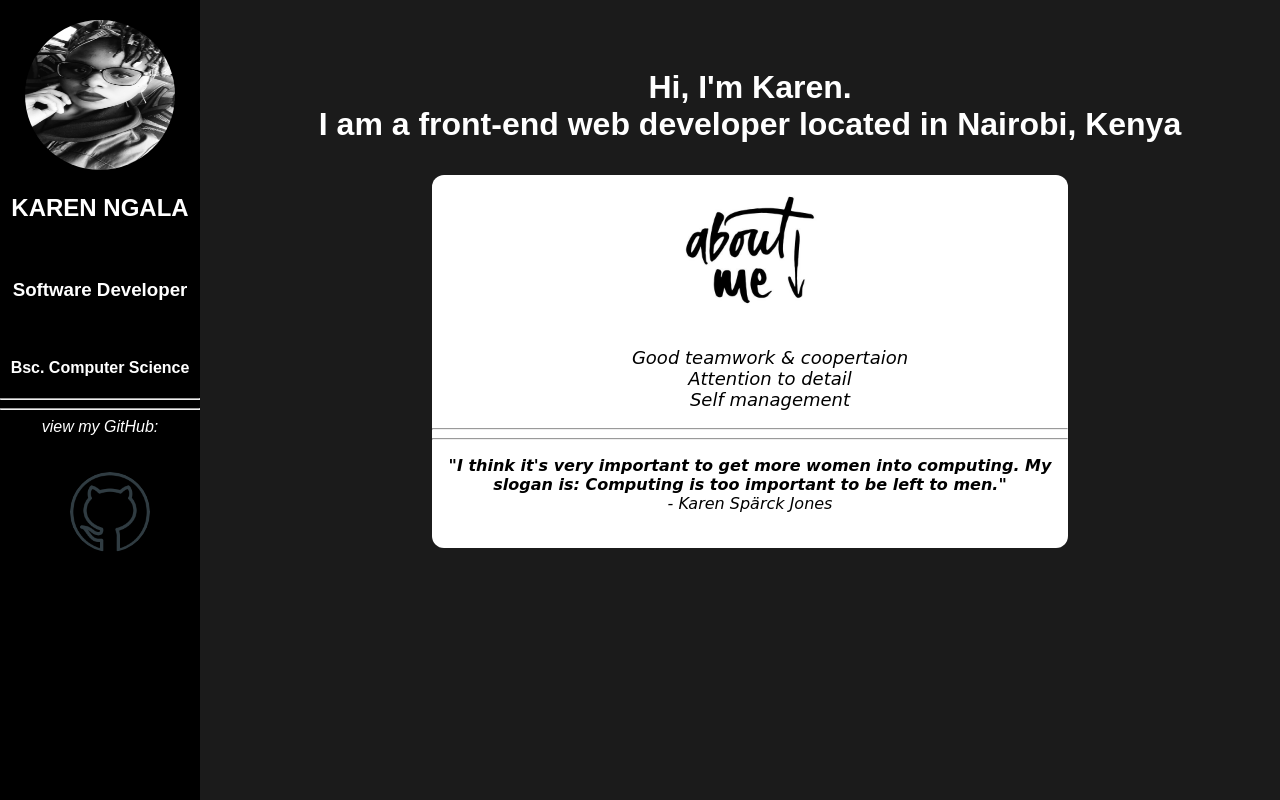
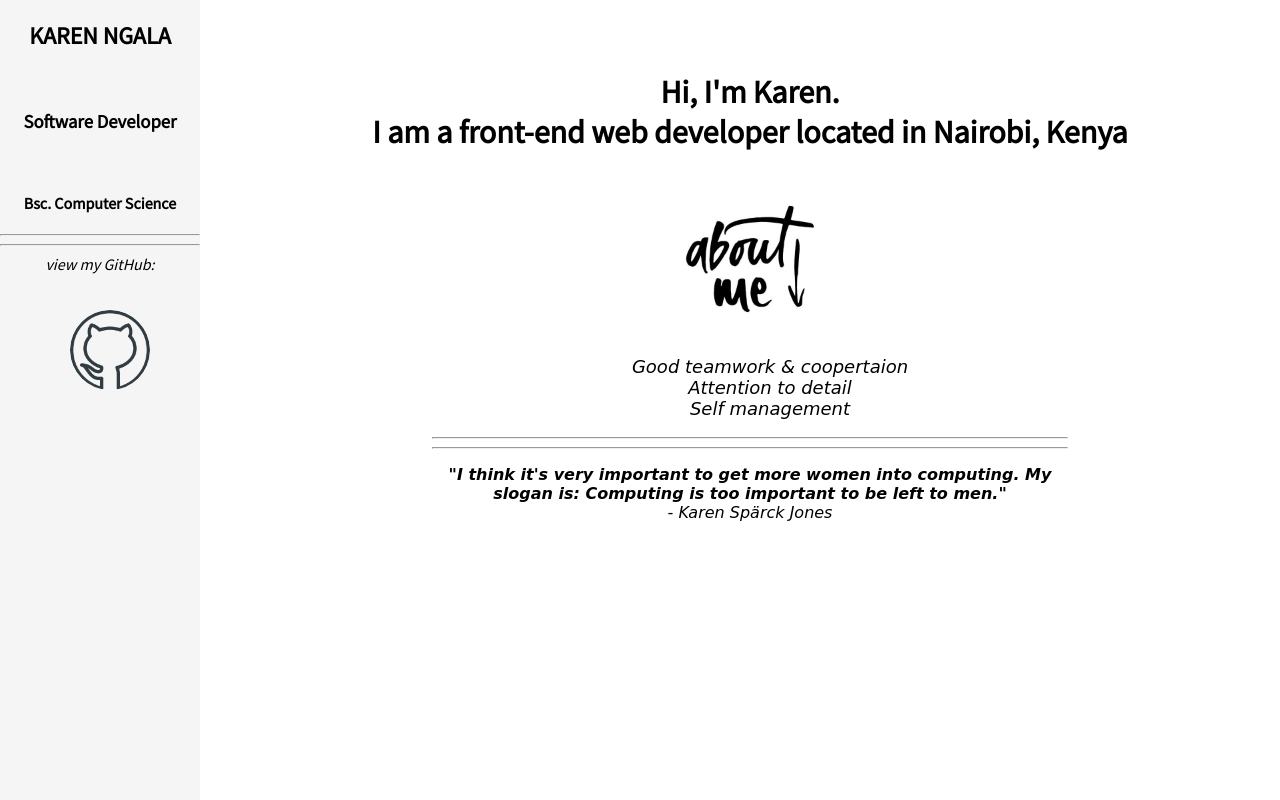
Before and after one commit to KarenNgala/TBD, a plain HTML site: page index.html in a window 1280 px wide. Drawn offline with Linux system fonts and the light colour scheme.

Commit message:
Little mandatory update

```diff
--- a/css/style.css
+++ b/css/style.css
@@ -1,12 +1,13 @@
+@import url('https://fonts.googleapis.com/css2?family=Source+Sans+Pro&display=swap');
 * {
     box-sizing: border-box;
 }
 
 body {
-    background-color: rgb(27, 27, 27);
+    /* background-color: rgb(27, 27, 27); */
     margin: 0;
-    font-family: Arial, Helvetica, sans-serif;
-    color: white;
+    font-family: 'Source Sans Pro', sans-serif;
+    color: black;
 }
 
 .sidebar {
@@ -16,7 +17,7 @@ body {
     z-index: 1;
     top: 0;
     left: 0;
-    background-color: black;
+    background-color: whitesmoke;
     overflow-x: hidden;
     text-align: center;
 }
@@ -28,7 +29,7 @@ body {
 
 .sidebar a {
     border-radius: 80%;
-    color: white;
+    color: black;
     padding: 16px;
     text-decoration: none;
     margin-left: 10%;
--- a/index.html
+++ b/index.html
@@ -3,14 +3,14 @@
 
 <head>
     <meta charset="UTF-8">
-    <meta name="viewport" content="width=" ", initial-scale=1.0">
+    <meta name="viewport" content="width=" initial-scale="1.0">
     <title>Portfolio</title>
     <link rel="stylesheet" href="css/style.css">
 </head>
 
 <body>
     <div class="sidebar">
-        <img src="images/IMG_20200424_170000.jpg" alt="profile" width="150px" height="150px">
+        <!-- <img src="images/IMG_20200424_170000.jpg" alt="profile" width="150px" height="150px"> -->
         <h2>KAREN NGALA</h2> <br>
         <h3>Software Developer</h3> <br>
         <h4>Bsc. Computer Science</h4>
```
Also changed, not shown: images/IMG_20200424_170000.jpg (deleted).
